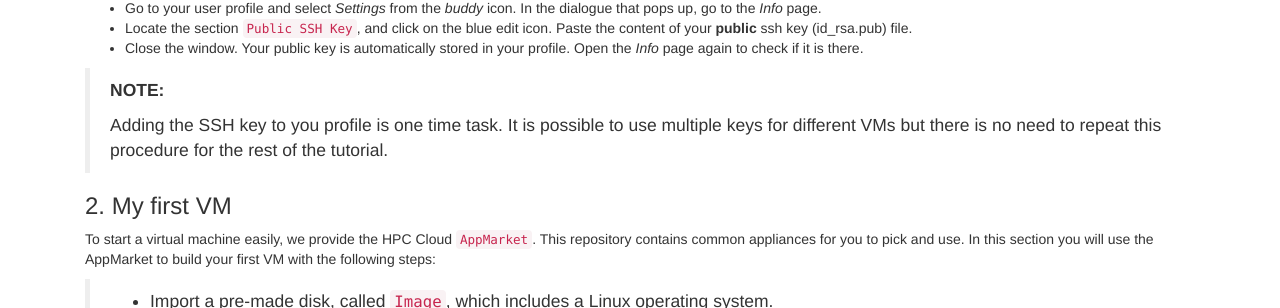
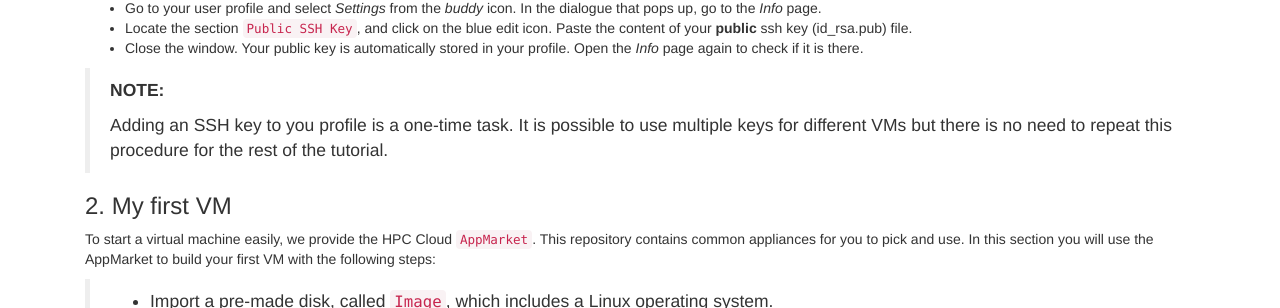
Before and after one commit to sara-nl/clouddocs, a Jekyll site: the page built from surfcursus-part-A-2015-Oct-15.markdown, in a window 1280 px wide and 900 px high, scrolled down 1451 px. Shown: the part 145-453 px from the top of the window. Built offline with Jekyll 4.4.1, drawn with Linux system fonts in a browser that asks for light colours.

Commit message:
Corrected SSH-key note.

```diff
--- a/surfcursus-part-A-2015-Oct-15.markdown
+++ b/surfcursus-part-A-2015-Oct-15.markdown
@@ -91,7 +91,7 @@ Next, you will copy the public key (`id_rsa.pub`) to the [UI](https://ui.hpcclou
 
 > **NOTE:**
 >
-> Adding the SSH key to you profile is one time task. It is possible to use multiple keys for different VMs but there is no need to repeat this procedure for the rest of the tutorial.
+> Adding an SSH key to you profile is a one-time task. It is possible to use multiple keys for different VMs but there is no need to repeat this procedure for the rest of the tutorial.
 
 
 ### <a name="2.-My-first-VM"></a> 2. My first VM
```
